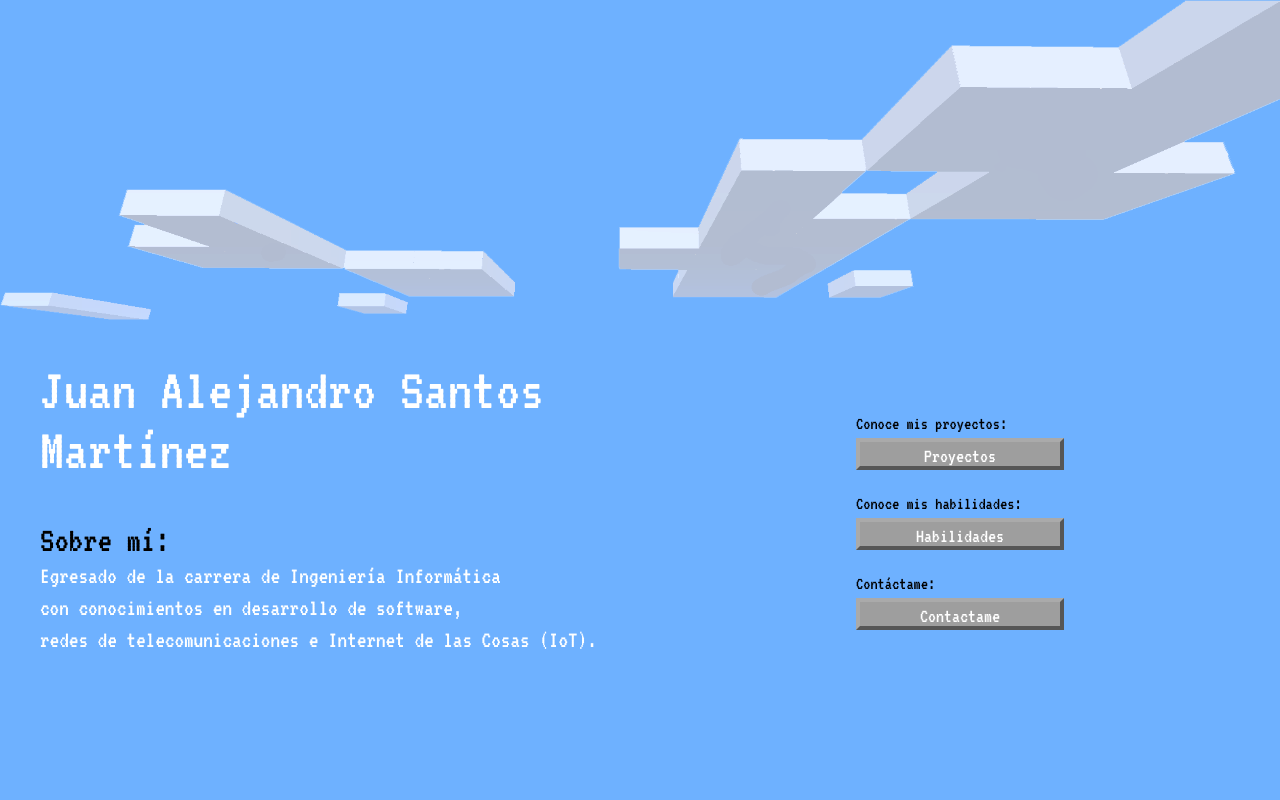
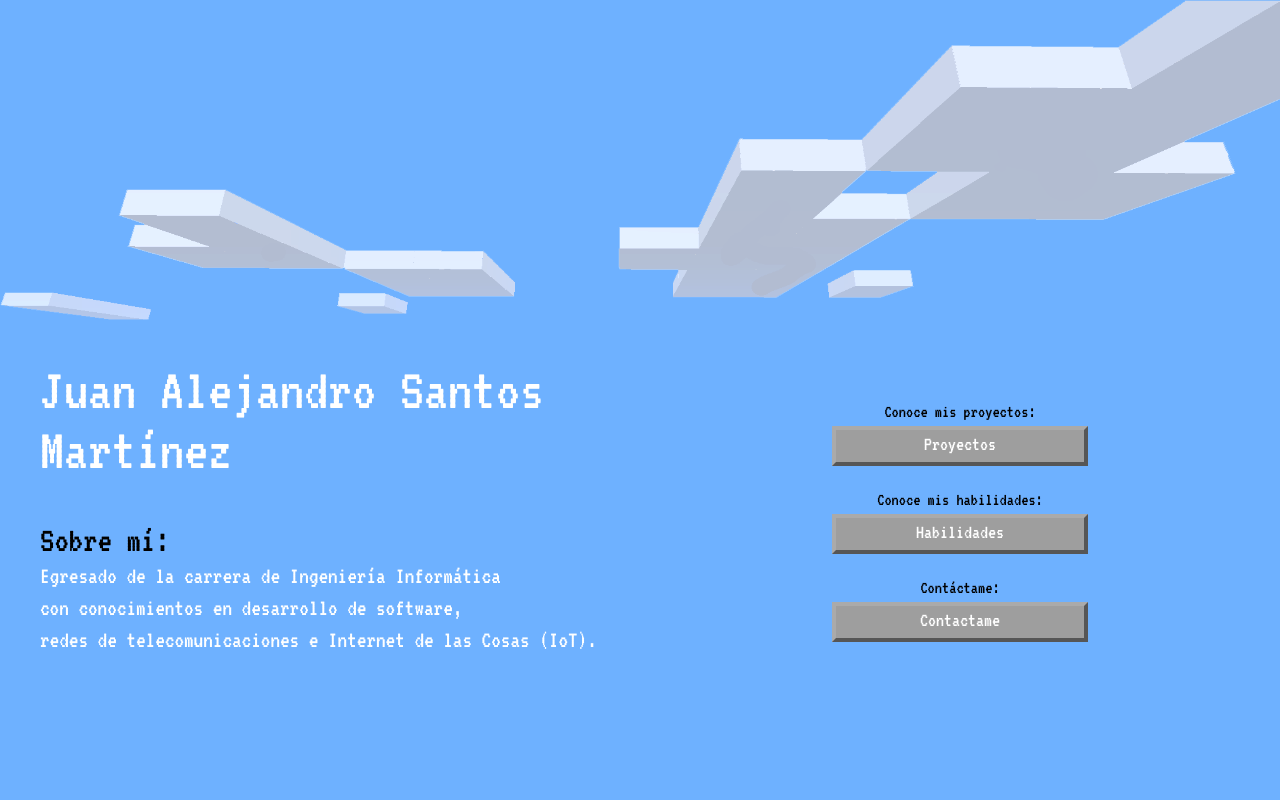
Before and after one commit to AlejandroMtz07/portfolio, a React (Vite) app: page / in a window 1280 px wide. Shown: the top 800 px of the page. Built offline with nearby package versions, Linux system fonts and the light colour scheme; grey boxes are pictures that could not be loaded; what tailwindcss-motion would draw is missing.

Commit message:
Smalls syntax corrections.

```diff
--- a/src/components/Button.tsx
+++ b/src/components/Button.tsx
@@ -21,10 +21,10 @@ export default function Button({ text, path, type }: ButtonProps) {
 
     return (
 
-        <div className="font-mc text-center w-52 h-8 text-white text-xl hover:cursor-pointer
+        <div className="font-mc text-center w-64 h-10 text-white text-xl hover:cursor-pointer
         bg-[url('../assets/button_bg_image.png')] hover:bg-[url('../assets/button_hover_image.png')]
         border-t-[#AAA] border-l-[#AAA] border-b-[#565656] border-r-[#565656] border-4
-        outline-2 outline-black" onClick={sendMailOrRedirect}
+        outline-2 outline-black " onClick={sendMailOrRedirect}
         >
             {text}
         </div>
--- a/src/components/PLanguageCard.tsx
+++ b/src/components/PLanguageCard.tsx
@@ -19,7 +19,7 @@ export default function PLanguageCard({ programming_language, level, master }: P
 		10: "col-span-10 bg-green-500",
 	}
 	return (
-		<div className="bg-gray-700 m-4 p-3 rounded flex lg:flex-row flex-col justify-evenly items-center pixel_corners">
+		<div className="bg-gray-700 m-4 p-3 rounded flex lg:flex-row flex-col justify-evenly items-center pixel_cornersx">
 			<div>
 				<img src={`../assets/programming_icons/${programming_language.toLowerCase()}_icon.png`} alt="" /><p>{programming_language}</p>
 			</div>
--- a/src/views/Home.tsx
+++ b/src/views/Home.tsx
@@ -12,7 +12,7 @@ function Home() {
                 >
                     Juan Alejandro Santos Martínez
                 </div>
-                <div className="row-span-2 flex flex-col justify-center items-center gap-5">
+                <div className="row-span-2 flex flex-col justify-center items-center gap-5 text-center">
                     <div>
                         <h3 className="font-mc text-lg">Conoce mis proyectos:</h3>
                         <Button text="Proyectos" path="/projects" type="button"/>
--- a/src/views/Projects.tsx
+++ b/src/views/Projects.tsx
@@ -6,7 +6,7 @@ export default function Projects() {
 		font-mc text-2xl justify-items-center">
 			<div className="col-span-2 mb-10">
 				<h2 className="text-6xl font-bold">
-					Projectos
+					Proyectos
 				</h2>
 				<h4>
 					Proyectos que he creado.
```
